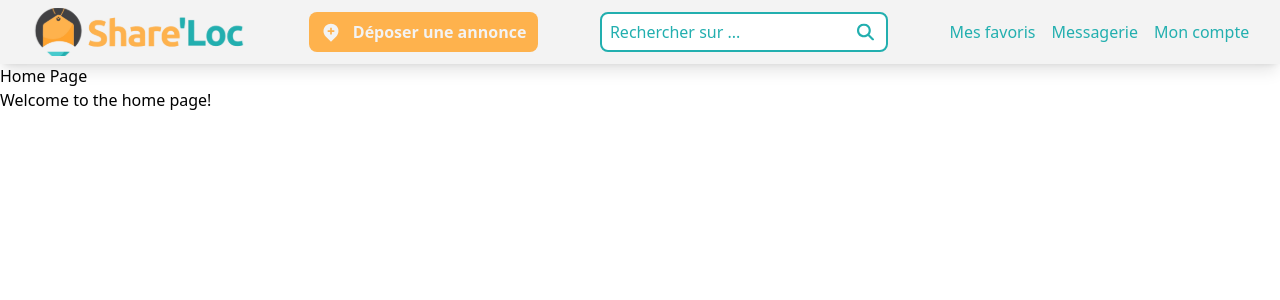
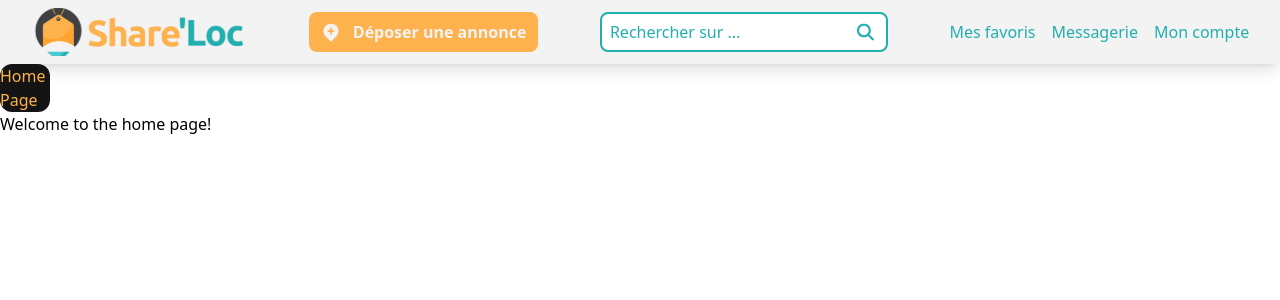
Before and after one commit to Share-loc/website-frontend, a React (Vite) app: page / in a window 1280 px wide. Shown: the top 300 px of the page. Built offline with nearby package versions, Linux system fonts and the light colour scheme.

Commit message:
feat: new page

```diff
--- a/src/App.tsx
+++ b/src/App.tsx
@@ -1,12 +1,14 @@
 import { Routes, Route } from 'react-router-dom'
 import AppBarLayout from './components/layouts/AppBarLayout'
 import HomePage from './pages/HomePage'
+import AdPage from './pages/AdPage'
 
 function App() {
   return (
     <AppBarLayout>
       <Routes>
         <Route path="/" element={<HomePage />} />
+        <Route path='/adpage' element={<AdPage />} />
       </Routes>
     </AppBarLayout>
   )
--- /dev/null
+++ b/src/pages/AdPage.tsx
@@ -0,0 +1,7 @@
+const AdPage = () => {
+  return (
+    <div>AdPage</div>
+  )
+}
+
+export default AdPage
--- a/src/pages/HomePage.tsx
+++ b/src/pages/HomePage.tsx
@@ -1,9 +1,7 @@
-import AppBar from '../components/AppBar'
-
 const HomePage = () => {
   return (
     <div>
-        <h1>Home Page</h1>
+        <h1 className='text-orange-100 rounded-xl bg-black w-[50px]'>Home Page</h1>
         <p>Welcome to the home page!</p>
     </div>
   )
```
